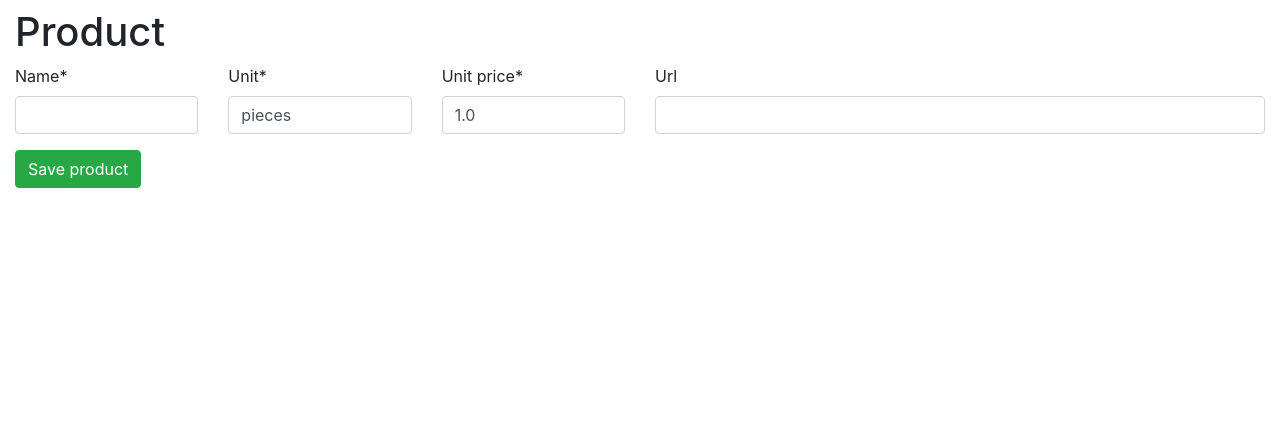
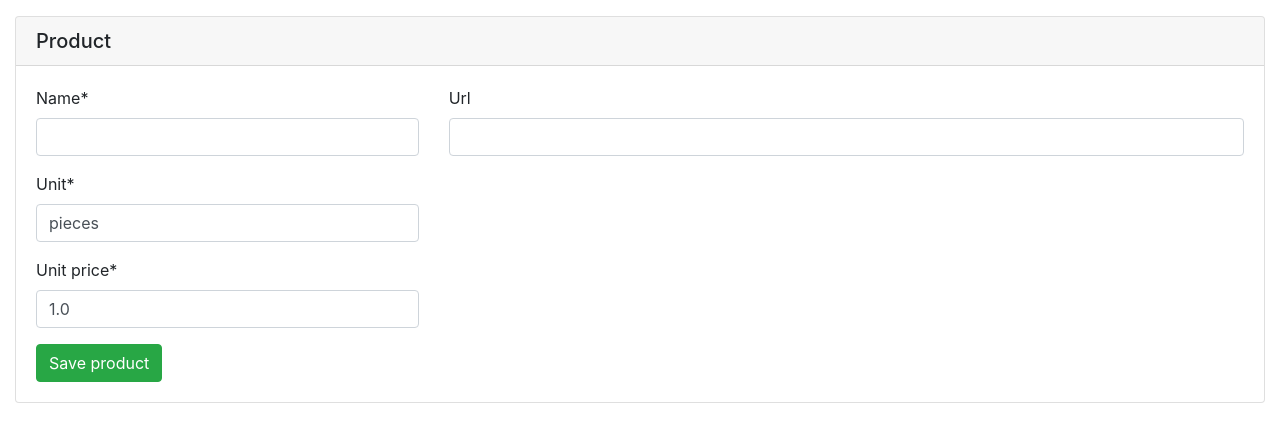
Before and after one commit to c3loc/squirrel, a Django app: page /products/new in a window 1280 px wide. Shown: the part 56-498 px from the top of the page. Run offline with Django 3.2, Linux system fonts and the light colour scheme; the visitor is signed in with stand-in values (Sample User, id 1); data comes from the database, SQL or seed files in the repository; some libraries are stand-ins or nearby versions.

Commit message:
feat: update product editing to be usable

```diff
--- a/squirrel/templates/product.html
+++ b/squirrel/templates/product.html
@@ -5,31 +5,31 @@
 {% block title %}Squirrel | Product{% endblock %}
 
 {% block content %}
-  <h1>Product</h1>
   <form method="post">
     {% csrf_token %}
+    <div class="card mt-3 mb-3">
+      <h5 class="card-header">Product</h5>
+      <div class="card-body">
         <div class="row">
-      <div class="col-12 col-sm-6 col-md-4 col-lg-2">
-        <div class="form-group">
+          <div class="col-sm-6 col-md-4">
               {{ form.name|as_crispy_field }}
           </div>
+          <div class="col-sm-6 col-md-8">
+            {{ form.url|as_crispy_field }}
           </div>
-      <div class="col-12 col-sm-6 col-md-4 col-lg-2">
-        <div class="form-group">
+        </div>
+        <div class="row">
+          <div class="col-sm-6 col-md-4">
             {{ form.unit|as_crispy_field }}
           </div>
         </div>
-      <div class="col-12 col-sm-6 col-md-4 col-lg-2">
-        <div class="form-group">
+        <div class="row">
+          <div class="col-sm-6 col-md-4">
             {{ form.unit_price|as_crispy_field }}
           </div>
         </div>
-      <div class="col-md-12 col-lg-6">
-        <div class="form-group">
-          {{ form.url|as_crispy_field }}
+        <button type="submit" class="btn btn-success">Save product</button>
       </div>
     </div>
-    </div>
-    <button type="submit" class="btn btn-success" >Save product</button>
   </form>
 {% endblock %}
```
Lines whose indentation alone changed are shown as unchanged.
